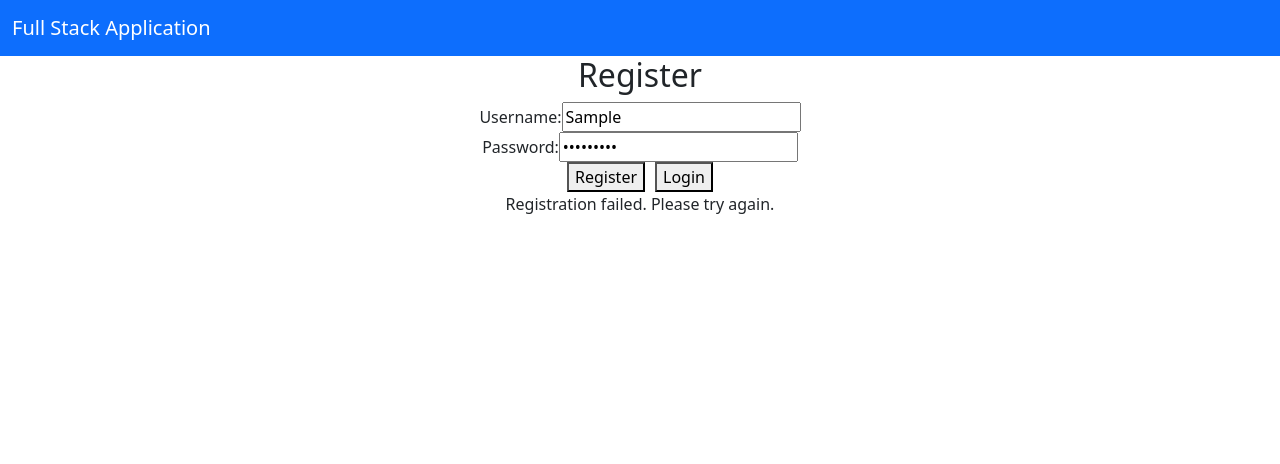
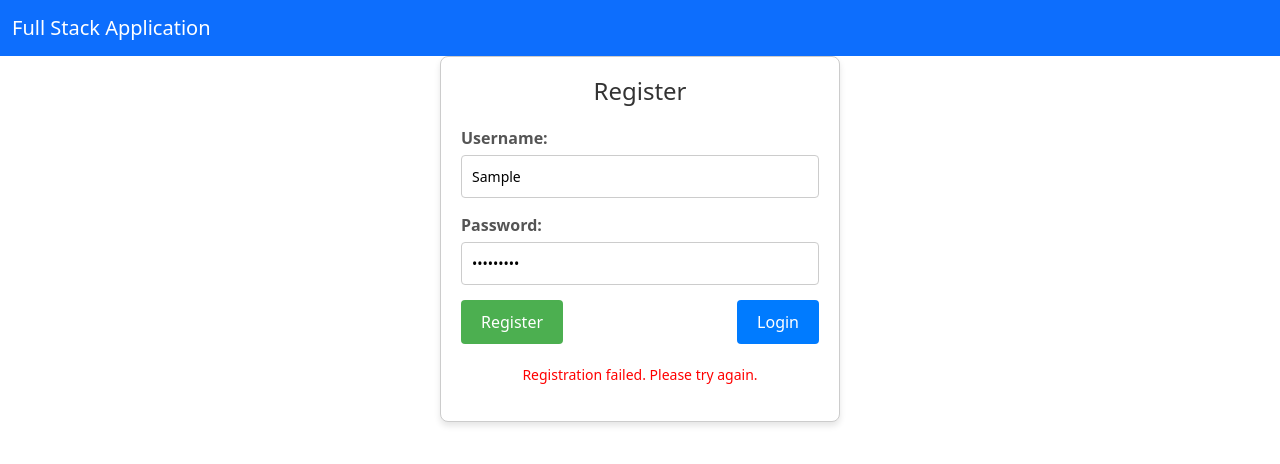
Before and after one commit to lovrocvitas2020/fullstack-front, a React (Create React App) app: page /register in a window 1280 px wide. Both pictures are taken after typing "Sample", "Sample123" into the empty fields and a click on the button "Register". Shown: the top 464 px of the page. Built offline with nearby package versions, Linux system fonts and the light colour scheme; no server answers.

Commit message:
Modifications 28 1 2025

```diff
--- a/src/pages/Login.js
+++ b/src/pages/Login.js
@@ -1,65 +1,168 @@
 import axios from 'axios';
 import React, { useState } from 'react';
 import { useNavigate } from 'react-router-dom';
-
 
 const Login = () => {
   const [username, setUsername] = useState('');
   const [password, setPassword] = useState('');
   const [successMessage, setSuccessMessage] = useState('');
-
+  const [loading, setLoading] = useState(false);
 
   const navigate = useNavigate();
 
   const handleSubmit = async (e) => {
     e.preventDefault();
+    setLoading(true);
+    setSuccessMessage('');
+
     try {
       const response = await axios.post("http://localhost:8080/loginuser", { username, password });
       if (response.status === 200) {
-        console.log("Login successful");
-        setSuccessMessage('Login successful!'); // Set success message
+        setSuccessMessage('Login successful!');
         navigate('/home');
       }
     } catch (error) {
-      console.error('Login failed:', error);
-      setSuccessMessage('Login failed. Please try again.');
+      if (error.response && error.response.status === 401) {
+        setSuccessMessage('Invalid credentials. Please try again.');
+      } else {
+        setSuccessMessage('Login failed. Please check your connection.');
+      }
+    } finally {
+      setLoading(false);
     }
   };
 
   const handleRegister = () => {
-    navigate('/register'); // Navigate to register page
+    navigate('/register');
+  };
+
+  const styles = {
+    container: {
+      maxWidth: '400px',
+      margin: '0 auto',
+      padding: '20px',
+      textAlign: 'center',
+      border: '1px solid #ccc',
+      borderRadius: '8px',
+      boxShadow: '0 4px 6px rgba(0, 0, 0, 0.1)',
+      backgroundColor: '#fff',
+    },
+    title: {
+      marginBottom: '20px',
+      fontSize: '24px',
+      color: '#333',
+    },
+    formGroup: {
+      marginBottom: '15px',
+      textAlign: 'left',
+    },
+    label: {
+      display: 'block',
+      marginBottom: '5px',
+      fontWeight: 'bold',
+      color: '#555',
+    },
+    input: {
+      width: '100%',
+      padding: '10px',
+      fontSize: '14px',
+      borderRadius: '4px',
+      border: '1px solid #ccc',
+      boxSizing: 'border-box',
+    },
+    buttonContainer: {
+      marginTop: '15px',
+      display: 'flex',
+      justifyContent: 'space-between',
+    },
+    button: {
+      padding: '10px 20px',
+      fontSize: '16px',
+      borderRadius: '4px',
+      border: 'none',
+      cursor: 'pointer',
+    },
+    loginButton: {
+      backgroundColor: '#4CAF50',
+      color: 'white',
+    },
+    registerButton: {
+      backgroundColor: '#007BFF',
+      color: 'white',
+    },
+    buttonDisabled: {
+      backgroundColor: '#ccc',
+      cursor: 'not-allowed',
+    },
+    message: {
+      marginTop: '20px',
+      fontSize: '14px',
+    },
+    errorMessage: {
+      color: 'red',
+    },
+    successMessage: {
+      color: 'green',
+    },
   };
 
   return (
-    <div>
-      <h2>Login</h2>
+    <div style={styles.container}>
+      <h2 style={styles.title}>Login</h2>
       <form onSubmit={handleSubmit}>
-        <div>
-          <label htmlFor="username">Username: </label>
+        <div style={styles.formGroup}>
+          <label htmlFor="username" style={styles.label}>Username:</label>
           <input
             type="text"
             id="username"
             value={username}
             onChange={(e) => setUsername(e.target.value)}
             required
+            style={styles.input}
           />
         </div>
-        <div>
-          <label htmlFor="password">Password: </label>
+        <div style={styles.formGroup}>
+          <label htmlFor="password" style={styles.label}>Password:</label>
           <input
             type="password"
             id="password"
             value={password}
             onChange={(e) => setPassword(e.target.value)}
             required
+            style={styles.input}
           />
         </div>
-        <div>
-          <button type="submit">Login</button>
-          <button type="button" onClick={handleRegister} style={{ marginLeft: '10px' }}>Register</button> {/* Add button to navigate to register page */}
+        <div style={styles.buttonContainer}>
+          <button
+            type="submit"
+            style={{
+              ...styles.button,
+              ...styles.loginButton,
+              ...(loading ? styles.buttonDisabled : {}),
+            }}
+            disabled={loading}
+          >
+            {loading ? 'Logging in...' : 'Login'}
+          </button>
+          <button
+            type="button"
+            onClick={handleRegister}
+            style={{ ...styles.button, ...styles.registerButton }}
+          >
+            Register
+          </button>
         </div>
       </form>
-      {successMessage && <p>{successMessage}</p>} {/* Display success message */}
+      {successMessage && (
+        <p
+          style={{
+            ...styles.message,
+            ...(successMessage.includes('failed') ? styles.errorMessage : styles.successMessage),
+          }}
+        >
+          {successMessage}
+        </p>
+      )}
     </div>
   );
 };
--- a/src/pages/Register.js
+++ b/src/pages/Register.js
@@ -6,58 +6,159 @@ const Register = () => {
   const [username, setUsername] = useState('');
   const [password, setPassword] = useState('');
   const [successMessage, setSuccessMessage] = useState('');
+  const [loading, setLoading] = useState(false);
+
   const navigate = useNavigate();
 
   const handleSubmit = async (e) => {
     e.preventDefault();
-    console.log("Form submitted"); // Log form submission
+    setLoading(true);
+    setSuccessMessage('');
+
     try {
       const response = await axios.post("http://localhost:8080/register", { username, password });
       if (response.status === 200) {
-        console.log("Registration successful");
-        setSuccessMessage('Registration successful!'); // Set success message
+        setSuccessMessage('Registration successful!');
         navigate('/home'); // Redirect to home page
       }
     } catch (error) {
-      console.error('Registration failed:', error);
       setSuccessMessage('Registration failed. Please try again.');
+    } finally {
+      setLoading(false);
     }
   };
 
   const handleLogin = () => {
-    navigate('/login'); // Navigate to login page
+    navigate('/login');
+  };
+
+  const styles = {
+    container: {
+      maxWidth: '400px',
+      margin: '0 auto',
+      padding: '20px',
+      textAlign: 'center',
+      border: '1px solid #ccc',
+      borderRadius: '8px',
+      boxShadow: '0 4px 6px rgba(0, 0, 0, 0.1)',
+      backgroundColor: '#fff',
+    },
+    title: {
+      marginBottom: '20px',
+      fontSize: '24px',
+      color: '#333',
+    },
+    formGroup: {
+      marginBottom: '15px',
+      textAlign: 'left',
+    },
+    label: {
+      display: 'block',
+      marginBottom: '5px',
+      fontWeight: 'bold',
+      color: '#555',
+    },
+    input: {
+      width: '100%',
+      padding: '10px',
+      fontSize: '14px',
+      borderRadius: '4px',
+      border: '1px solid #ccc',
+      boxSizing: 'border-box',
+    },
+    buttonContainer: {
+      marginTop: '15px',
+      display: 'flex',
+      justifyContent: 'space-between',
+    },
+    button: {
+      padding: '10px 20px',
+      fontSize: '16px',
+      borderRadius: '4px',
+      border: 'none',
+      cursor: 'pointer',
+    },
+    registerButton: {
+      backgroundColor: '#4CAF50',
+      color: 'white',
+    },
+    loginButton: {
+      backgroundColor: '#007BFF',
+      color: 'white',
+    },
+    buttonDisabled: {
+      backgroundColor: '#ccc',
+      cursor: 'not-allowed',
+    },
+    message: {
+      marginTop: '20px',
+      fontSize: '14px',
+    },
+    errorMessage: {
+      color: 'red',
+    },
+    successMessage: {
+      color: 'green',
+    },
   };
 
   return (
-    <div>
-      <h2>Register</h2>
+    <div style={styles.container}>
+      <h2 style={styles.title}>Register</h2>
       <form onSubmit={handleSubmit}>
-        <div>
-          <label htmlFor="username">Username: </label>
+        <div style={styles.formGroup}>
+          <label htmlFor="username" style={styles.label}>Username:</label>
           <input
             type="text"
             id="username"
             value={username}
             onChange={(e) => setUsername(e.target.value)}
             required
+            style={styles.input}
           />
         </div>
-        <div>
-          <label htmlFor="password">Password: </label>
+        <div style={styles.formGroup}>
+          <label htmlFor="password" style={styles.label}>Password:</label>
           <input
             type="password"
             id="password"
             value={password}
             onChange={(e) => setPassword(e.target.value)}
             required
+            style={styles.input}
           />
         </div>
-        <div>
-          <button type="submit">Register</button>
-          <button type="button" onClick={handleLogin} style={{ marginLeft: '10px' }}>Login</button> {/* Add button to navigate to login page */}
+        <div style={styles.buttonContainer}>
+          <button
+            type="submit"
+            style={{
+              ...styles.button,
+              ...styles.registerButton,
+              ...(loading ? styles.buttonDisabled : {}),
+            }}
+            disabled={loading}
+          >
+            {loading ? 'Registering...' : 'Register'}
+          </button>
+          <button
+            type="button"
+            onClick={handleLogin}
+            style={{ ...styles.button, ...styles.loginButton }}
+          >
+            Login
+          </button>
         </div>
       </form>
-      {successMessage && <p>{successMessage}</p>} {/* Display success message */}
+      {successMessage && (
+        <p
+          style={{
+            ...styles.message,
+            ...(successMessage.includes('failed') ? styles.errorMessage : styles.successMessage),
+          }}
+        >
+          {successMessage}
+        </p>
+      )}
     </div>
   );
 };
```
